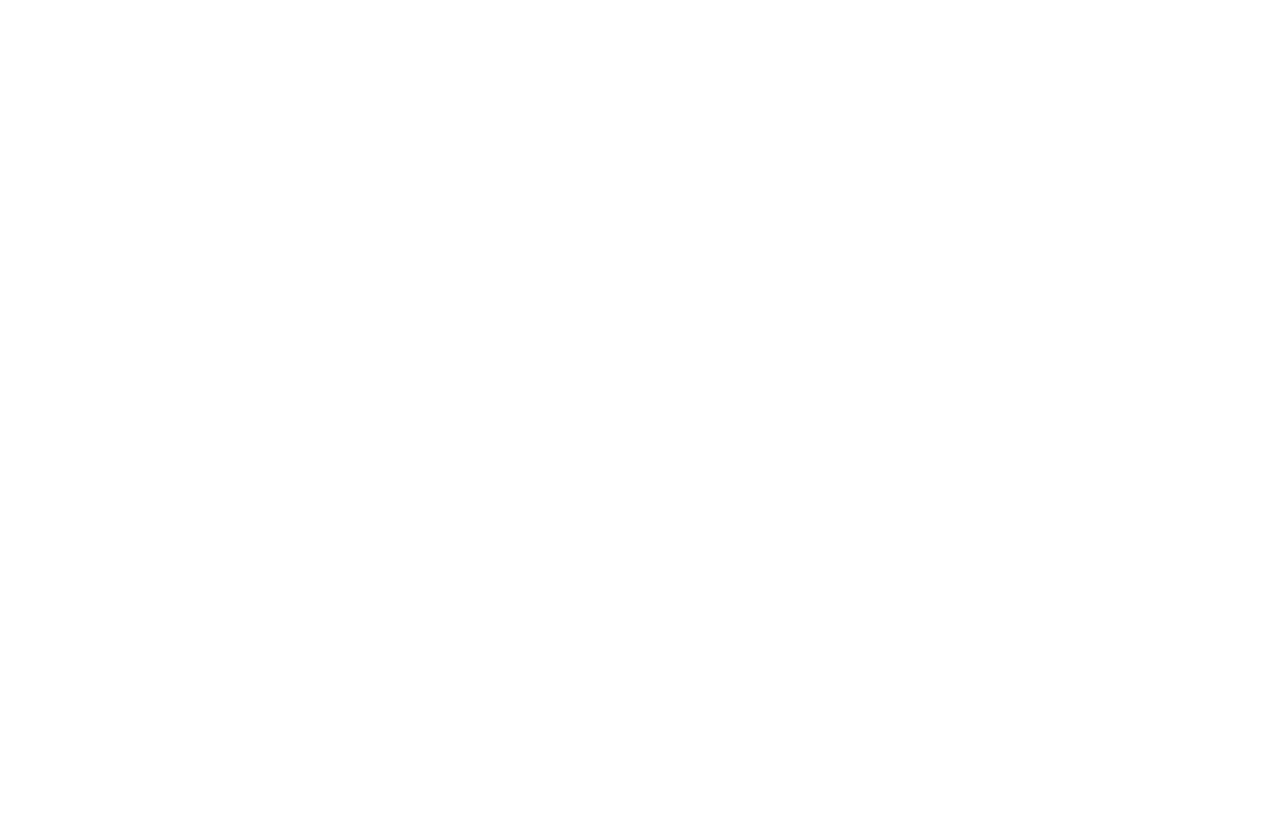
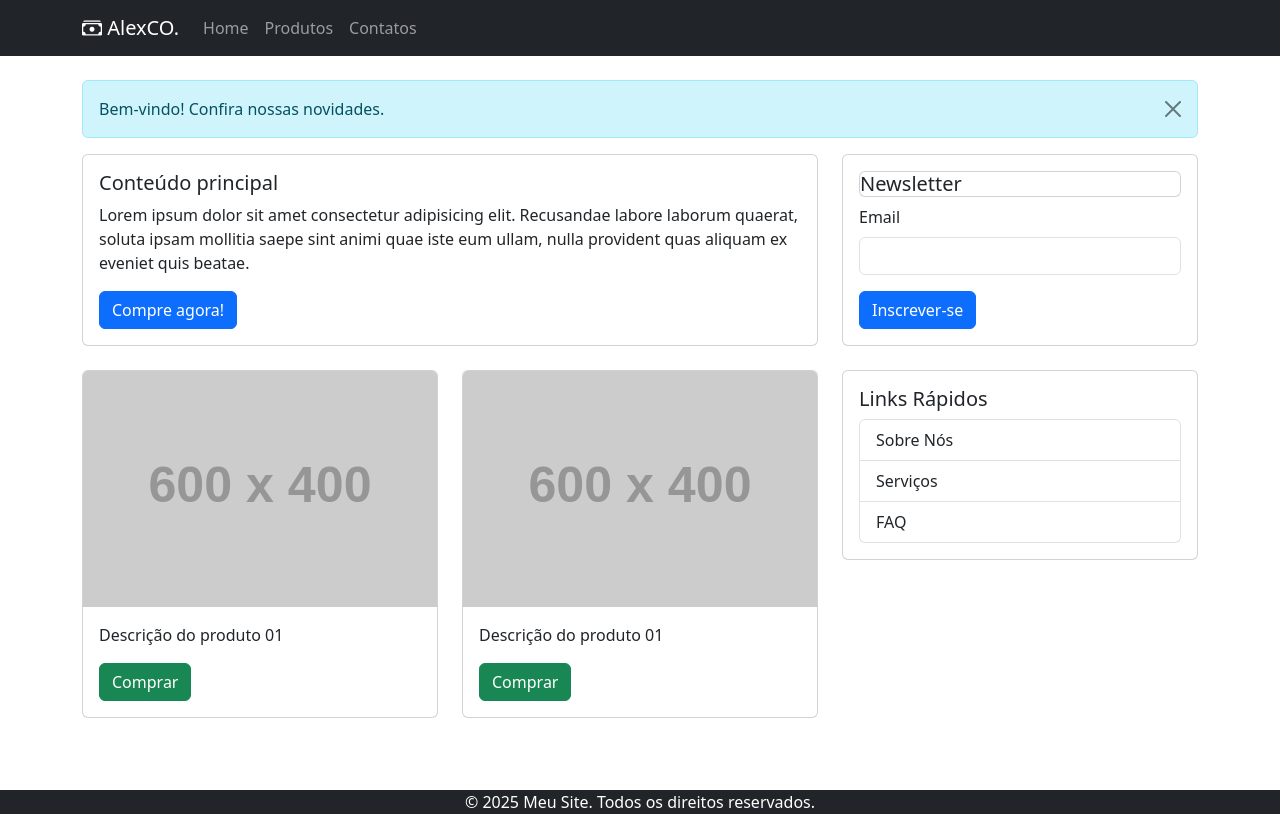
Before and after one commit to Alexandre-HCS/Bootstrap_Intro_Alex, a plain HTML site: page ex10_layout-completo/ex10.html in a window 1280 px wide. Drawn offline with nearby package versions, Linux system fonts and the light colour scheme; placeholder pictures from the web are drawn by us.

Commit message:
ex10_Layout-Completo

```diff
--- a/ex10_layout-completo/ex10.html
+++ b/ex10_layout-completo/ex10.html
@@ -1,17 +1,175 @@
 <!DOCTYPE html>
 <html lang="pt-br">
-<head>
-    <meta charset="UTF-8">
-    <meta name="viewport" content="width=device-width, initial-scale=1.0">
+  <head>
+    <meta charset="UTF-8" />
+    <meta name="viewport" content="width=device-width, initial-scale=1.0" />
     <title>Layout Completo Bootstrap</title>
-    <link href="https://cdn.jsdelivr.net/npm/bootstrap@5.3.0/dist/css/bootstrap.min.css" rel="stylesheet">
-</head>
-<body>
+    <link
+      href="https://cdn.jsdelivr.net/npm/bootstrap@5.3.0/dist/css/bootstrap.min.css"
+      rel="stylesheet"
+    />
+    <link
+      rel="stylesheet"
+      href="https://cdn.jsdelivr.net/npm/bootstrap-icons@1.11.3/font/bootstrap-icons.min.css"
+    />
+  </head>
+  <body>
+    <!-- 1ª Digitação (Aqui) -->
+    <nav class="navbar navbar-expand-lg navbar-dark bg-dark">
+      <div class="container">
+        <a href="" class="navbar-brand"
+          ><i class="bi bi-cash-stack"></i> AlexCO.</a
+        >
+        <button
+          class="navbar-toggler"
+          type="button"
+          data-bs-toggle="collapse"
+          data-bs-target="#navbarNav"
+        >
+          <span class="navbar-toggler-icon"></span>
+        </button>
 
+        <div class="collapse navbar-collapse" id="navbarNav">
+          <ul class="navbar-nav">
+            <li class="nav-item active">
+              <a href="#" class="nav-link">Home</a>
+            </li>
+            <li class="nav-item"><a href="#" class="nav-link">Produtos</a></li>
+            <li class="nav-item"><a href="#" class="nav-link">Contatos</a></li>
+          </ul>
+        </div>
+      </div>
+    </nav>
 
-    <!-- 1ª Digitação (Aqui) -->
+    <div class="container mt-4">
+      <div class="alert alert-info alert-dismissible fade show">
+        Bem-vindo! Confira nossas novidades.
+        <button
+          type="button"
+          class="btn-close"
+          data-bs-dismiss="alert"
+        ></button>
+      </div>
+      <div class="row">
+        <div class="col-md-8">
+          <div class="card mb-4">
+            <div class="card-body">
+              <h5 class="card-title">Conteúdo principal</h5>
+              <p class="card-text">
+                Lorem ipsum dolor sit amet consectetur adipisicing elit.
+                Recusandae labore laborum quaerat, soluta ipsam mollitia saepe
+                sint animi quae iste eum ullam, nulla provident quas aliquam ex
+                eveniet quis beatae.
+              </p>
+              <button
+                class="btn btn-primary"
+                data-bs-toggle="modal"
+                data-bs-target="#contatoModal"
+              >
+                Compre agora!
+              </button>
+            </div>
+          </div>
 
+          <div class="row">
+            <div class="col-sm-6 mb-4">
+              <div class="card">
+                <img
+                  src="https://placehold.co/600x400/000000/FFF"
+                  alt=""
+                  class="card-img-top"
+                />
+                <div class="card-body">
+                  <p class="card-text">Descrição do produto 01</p>
+                  <button class="btn btn-success">Comprar</button>
+                </div>
+              </div>
+            </div>
+            <div class="col-sm-6 mb-4">
+              <div class="card">
+                <img
+                  src="https://placehold.co/600x400/000000/FFF"
+                  alt=""
+                  class="card-img-top"
+                />
+                <div class="card-body">
+                  <p class="card-text">Descrição do produto 01</p>
+                  <button class="btn btn-success">Comprar</button>
+                </div>
+              </div>
+            </div>
+          </div>
+        </div>
+        <div class="col-md-4">
+          <div class="card mb-4">
+            <div class="card-body">
+              <h5 class="card title">Newsletter</h5>
+              <form>
+                <div class="mb-3">
+                  <label for="email" class="form-label">Email</label>
+                  <input
+                    type="email"
+                    class="form-control"
+                    id="email"
+                    required
+                  />
+                </div>
+                <button class="btn btn-primary" type="submit">Inscrever-se</button>
+              </form>
+            </div>
+          </div>
+          <div class="card">
+            <div class="card-body">
+                <h5 class="card-title">Links Rápidos</h5>
+                <div class="list-group">
+                    <a href="" class="list-group-item list-group-item-action">Sobre Nós</a>
+                    <a href="" class="list-group-item list-group-item-action">Serviços</a>
+                    <a href="" class="list-group-item list-group-item-action">FAQ</a>
+                </div>
+            </div>
+          </div>
+        </div>
+      </div>
+    </div>
+
+    <div class="modal fade" id="contatoModal">
+        <div class="modal-dialog">
+            <div class="modal-content">
+                <div class="modal-header">
+                    <h5 class="modal-title">Entre em Contato</h5>
+                    <button class="btn-close" type="button" data-bs-dismiss="modal"></button>
+                </div>
+                <div class="modal-body">
+                    <form>
+                        <div class="mb-3">
+                            <label for="nome" class="form-label">Nome</label>
+                            <input type="text" class="form-control" id="nome" required>
+                        </div>
+                        <div class="mb-3">
+                            <label for="emailContato" class="form-label">Email</label>
+                            <input type="email" class="form-control" id="emailContato" required>
+                        </div>
+                        <div class="mb-3">
+                            <label for="mensagem" class="form-label">Mensagem</label>
+                            <textarea id="mensagem" class="form-control" rows="3" required></textarea>
+                        </div>
+                        <div class="modal-footer">
+                    <button type="button" class="btn btn-secondary" data-bs-dismiss="modal">Fechar</button>
+                    <button type="submit" class="btn btn-primary">Enviar</button>
+                </div>
+                    </form>
+                </div>
+
+            </div>
+        </div>
+    </div>
+
+    <footer class="bg-dark text-white mt-5 py3">
+        <div class="container text-center">
+            <p class="mb-0">&copy; 2025 Meu Site. Todos os direitos reservados.</p>
+        </div>
+    </footer>
 
     <script src="https://cdn.jsdelivr.net/npm/bootstrap@5.3.0/dist/js/bootstrap.bundle.min.js"></script>
-</body>
+  </body>
 </html>
--- a/ex11_projeto_art/Art_(Alunos)/css/styles.css
+++ /dev/null
@@ -1 +0,0 @@
-/* 2ª Digitação (Aqui) */
```
Also changed, not shown: ex11_projeto_art/Art_(Alunos)/assets/art_logo.svg (renamed from ex11_projeto_art/Art_(Alunos)/img/art_logo.svg), ex11_projeto_art/Art_(Alunos)/assets/favicon.ico (renamed from ex11_projeto_art/Art_(Alunos)/img/favicon.ico), ex11_projeto_art/Art_(Alunos)/assets/g_1.jpg (renamed from ex11_projeto_art/Art_(Alunos)/img/g_1.jpg), ex11_projeto_art/Art_(Alunos)/assets/g_2.jpg (renamed from ex11_projeto_art/Art_(Alunos)/img/g_2.jpg), ex11_projeto_art/Art_(Alunos)/assets/g_3.jpg (renamed from ex11_projeto_art/Art_(Alunos)/img/g_3.jpg), ex11_projeto_art/Art_(Alunos)/assets/g_4.jpg (renamed from ex11_projeto_art/Art_(Alunos)/img/g_4.jpg), ex11_projeto_art/Art_(Alunos)/assets/g_5.jpg (renamed from ex11_projeto_art/Art_(Alunos)/img/g_5.jpg), ex11_projeto_art/Art_(Alunos)/assets/g_6.jpg (renamed from ex11_projeto_art/Art_(Alunos)/img/g_6.jpg).
